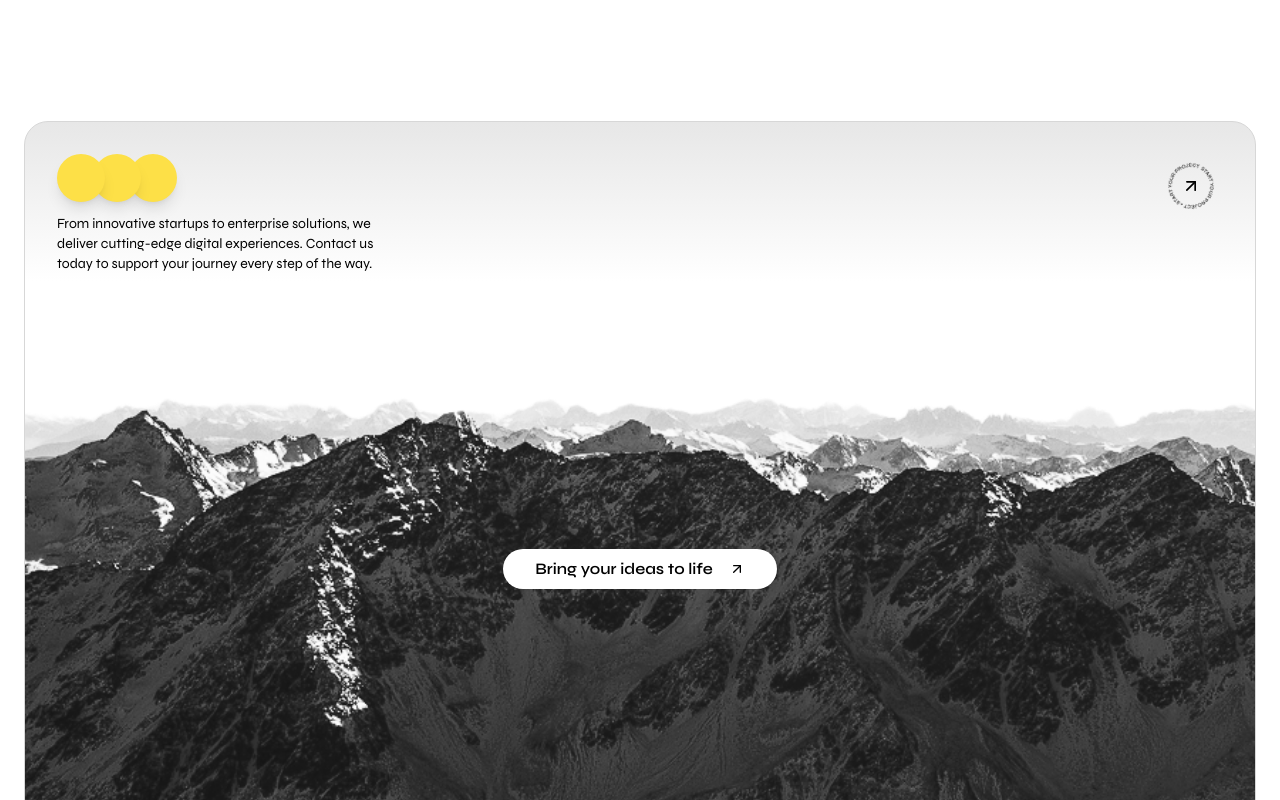
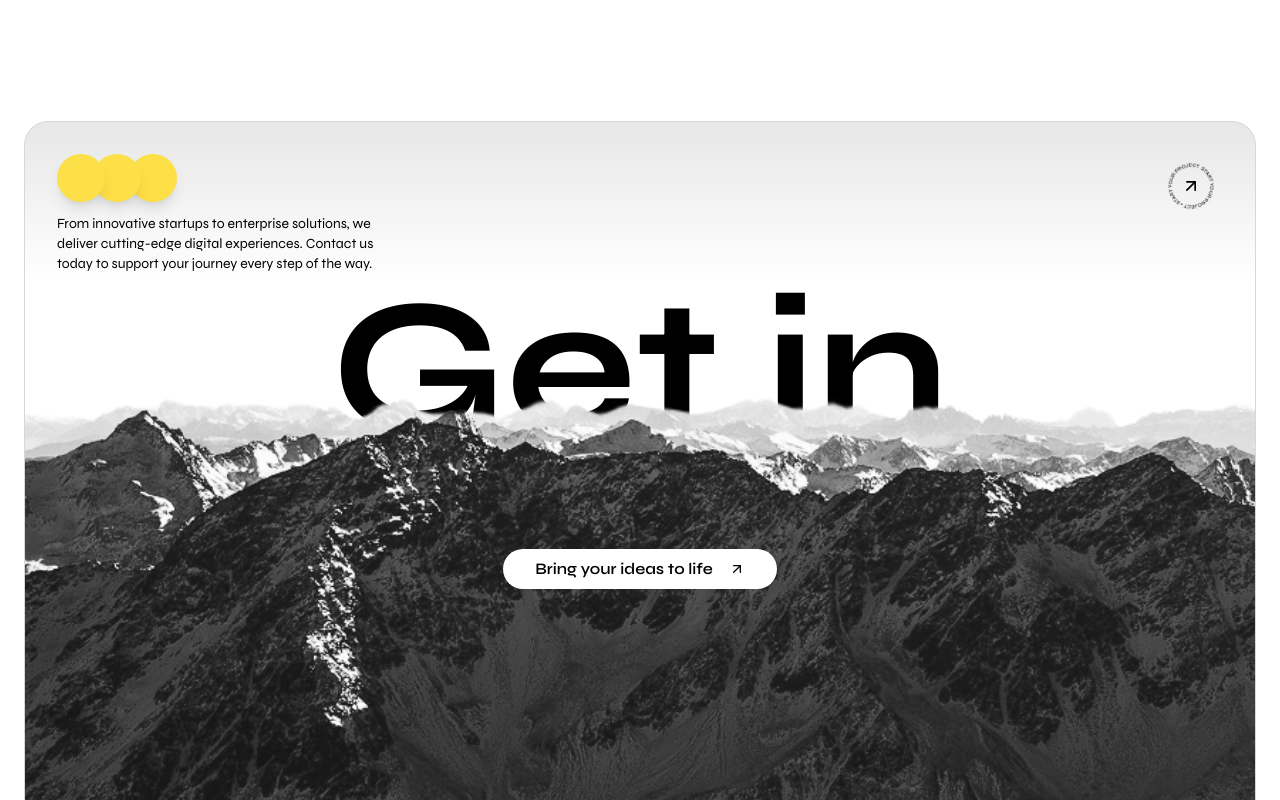
Before and after one commit to afnanahmadtariq/Devstract, a Next.js app: page / in a window 1280 px wide. Shown: the part 4000-4800 px from the top of the page. Built offline with nearby package versions, Linux system fonts and the light colour scheme.

Commit message:
Update contact-section.tsx

```diff
--- a/components/contact-section.tsx
+++ b/components/contact-section.tsx
@@ -33,7 +33,7 @@ export default function ContactSection() {
 
   return (
     <section ref={sectionRef} className="py-24 px-6 bg-white">
-      <div className="max-w-8xl mx-auto">
+      <div className="max-w-7xl md:max-w-[95rem] mx-auto">
         <div
         className="relative rounded-3xl overflow-hidden min-h-[800px]"
           style={{
@@ -42,8 +42,8 @@ export default function ContactSection() {
           }}
         >
           {/* "Get in touch" heading behind the image */}
-          <div className="absolute inset-0 flex flex-col items-center justify-center text-center px-8 z-10 pointer-events-none">
-            <h2 className="text-4xl md:text-6xl font-bold text-black mb-8">
+          <div className="absolute inset-x-0 top-[150px] flex flex-col items-center justify-center text-center z-10 pointer-events-none">
+            <h2 className="text-6xl md:text-[12rem] font-bold text-black mb-8 leading-none">
               Get in <span className="text-purple-600">touch</span>
             </h2>
           </div>
```
